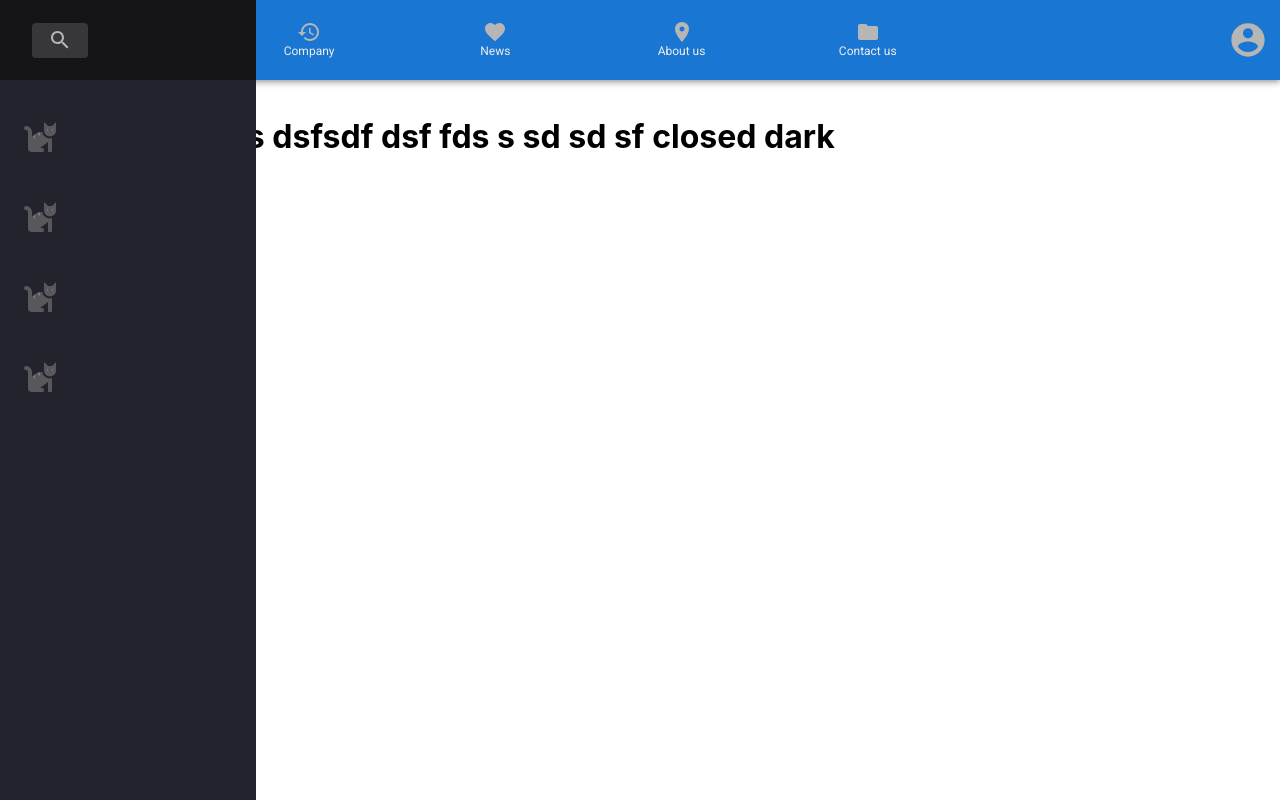
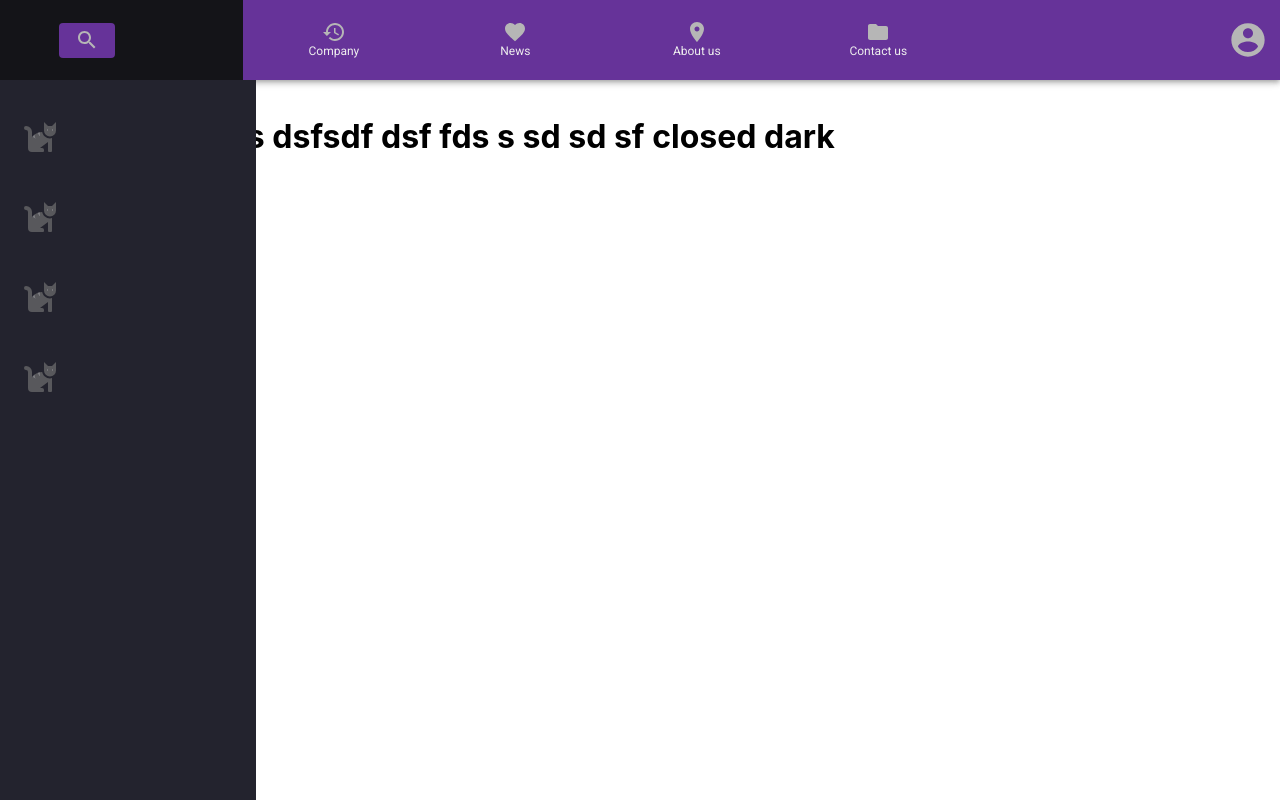
Before and after one commit to Re7wac/react-redux, a React (Create React App) app: page /aboutpage in a window 1280 px wide. Built offline with nearby package versions, Linux system fonts and the light colour scheme.

Commit message:
search change

```diff
--- a/src/components/main-content/nav-bar/nav-bar.css
+++ b/src/components/main-content/nav-bar/nav-bar.css
@@ -1,12 +1,10 @@
 .nav-bar-container {
   height: 5rem;
-    background-color: var(--bg-secondary);
+  background-color: rebeccapurple;
   margin-left: 5rem;
   display: flex;
   flex-direction: row;
 }
-
-
 
 .MuiAppBar-root {
   height: 5rem !important;
@@ -16,14 +14,12 @@
   .full-width {
     padding-left: 0rem;
     transition: none;
-
   }
 
   .small-width {
     transition: 0ms !important;
     padding-left: 0 !important;
   }
-
 }
 
 /* Large screens */
@@ -31,7 +27,6 @@
   .full-width {
     padding-left: 5rem;
     transition: 600ms !important;
-
   }
 
   .small-width {
--- a/src/components/main-content/nav-bar/nav-menu/Navmenu.jsx
+++ b/src/components/main-content/nav-bar/nav-menu/Navmenu.jsx
@@ -15,7 +15,7 @@ const useStyles = makeStyles({
   root: {
     width: "100%",
     height: 80,
-    background: "transparent !important",
+    background: " rebeccapurple",
     display: "flex",
     marginLeft: "10%"
   },
--- a/src/components/main-content/nav-bar/search/Search.jsx
+++ b/src/components/main-content/nav-bar/search/Search.jsx
@@ -1,21 +1,23 @@
 import React from "react";
 
 import InputBase from "@material-ui/core/InputBase";
-import { fade, makeStyles } from "@material-ui/core/styles";
+import { makeStyles } from "@material-ui/core/styles";
 import SearchIcon from "@material-ui/icons/Search";
 import "./search.css";
 
 const useStyles = makeStyles(theme => ({
   root: {
-    flexGrow: 1
+    flexGrow: 0,
+    marginLeft: "4%",
+    backgroundColor: "secondary"
   },
 
   search: {
     position: "relative",
     borderRadius: theme.shape.borderRadius,
-    backgroundColor: fade(theme.palette.common.white, 0.15),
+    backgroundColor: "  rebeccapurple",
     "&:hover": {
-      backgroundColor: fade(theme.palette.common.white, 0.25)
+      // backgroundColor: fade(theme.palette.common.white, 0.25)
     },
     marginLeft: 0,
     width: "100%",
@@ -55,7 +57,6 @@ const Search = props => {
   const classes = useStyles();
 
   return (
-    <div className="container">
     <div className={classes.root}>
       <div className={classes.search}>
         <div className={classes.searchIcon}>
@@ -71,7 +72,6 @@ const Search = props => {
         />
       </div>
     </div>
-    </div>
   );
 };
 
--- a/src/components/main-content/nav-bar/search/search.css
+++ b/src/components/main-content/nav-bar/search/search.css
@@ -1,4 +1,4 @@
 .container {
-    margin-left: 1.5rem;
-
+  margin-left: 1.5rem;
+  /* background-color: rebeccapurple; */
 }
```
Lines whose indentation alone changed are shown as unchanged.
